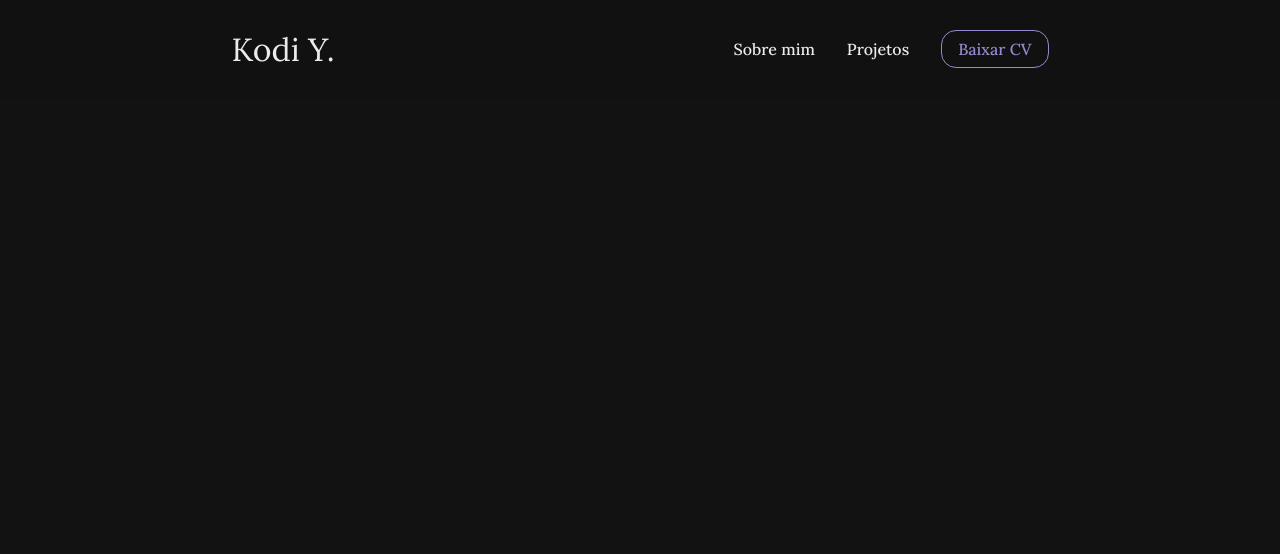
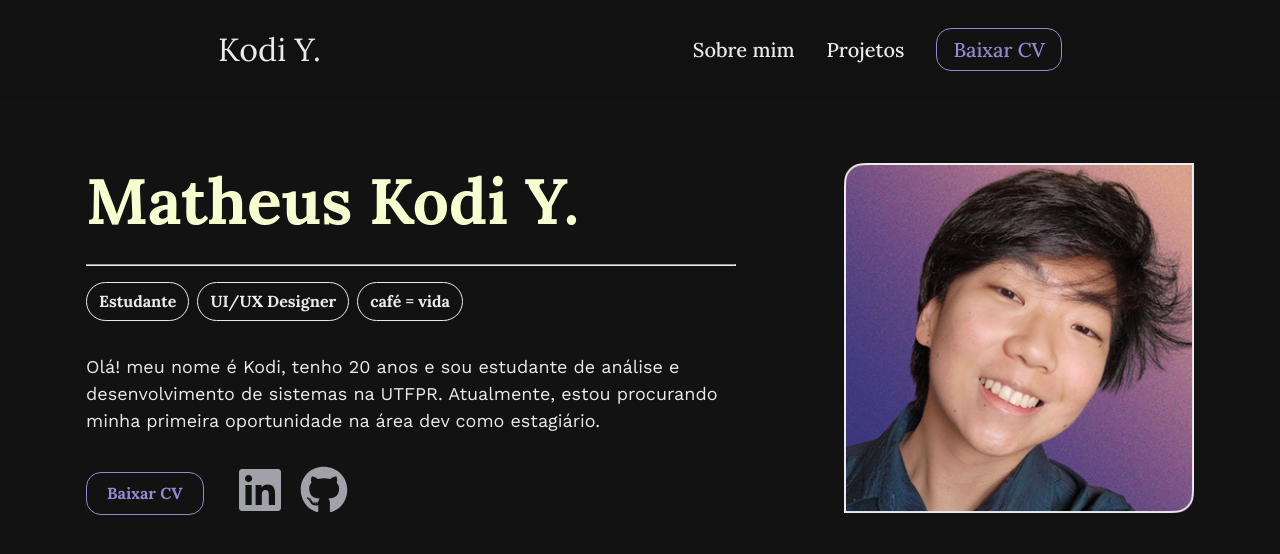
Before and after one commit to MathKodi/personal-website, a React (Vite) app in the folder frontend/: page / in a window 1280 px wide. Shown: the top 554 px of the page. Built offline with nearby package versions, Linux system fonts and the light colour scheme.

Commit message:
feat: add Hero component

```diff
--- a/frontend/src/App.jsx
+++ b/frontend/src/App.jsx
@@ -1,12 +1,16 @@
 import { useState } from 'react'
 import './App.css'
 import Header from './components/Header/Header'
+import Hero from './components/Hero/Hero'
 function App() {
   const [count, setCount] = useState(0)
 
   return (
     <div className="app">
       <Header />
+      <main>
+        <Hero />
+      </main>
     </div>
   )
 }
--- a/frontend/src/components/Header/Header.css
+++ b/frontend/src/components/Header/Header.css
@@ -26,7 +26,7 @@
 }
 
 .navigation a {
-    font-size: 1rem;
+    font-size: 1.25rem;
     font-weight: 500;
 }
 
@@ -35,13 +35,15 @@
 }
 
 .resume-button {
-    background-color: var(--primary-color);
+    background-color: var(--background);
     color: #9888D0;
     padding: 0.5rem 1rem;
     border: 1px solid #9888D0;
     border-radius: var(--border-radius);
     transition: var(--transition);
+    font-size: 1rem;
 }
+
 
 .resume-button:hover {
     background-color: var(--primary-dark);
--- a/frontend/src/components/Hero/Hero.css
+++ b/frontend/src/components/Hero/Hero.css
@@ -0,0 +1,98 @@
+.hero {
+    max-width: 1400px;
+    display: flex;
+    align-items: center;
+    justify-content: space-between;
+    padding: 4rem 2rem;
+}
+
+.hero-content {
+    flex: 1;
+    max-width: 650px;
+  }
+
+  .hero-name {
+    font-size: 4rem;
+    color: var(--primary-color);
+    margin-bottom: 1.5rem;
+    line-height: 1.2;
+  }
+
+  .hero-badges {
+    margin-bottom: 1.5rem;
+    margin-top: 1rem;
+  }
+
+  .hero-description {
+    font-family: "Work Sans", sans-serif;
+    font-size: 1.125rem;
+    color: var(--text-color);
+    margin-bottom: 2rem;
+    line-height: 150%;
+  }
+
+  .hero-links {
+    display: flex;
+    align-items: center;
+
+  }
+
+  .cv-button {
+    background-color: var(--background);
+    color: #9888D0;
+    border: 1px solid #9888D0;
+    border-radius: var(--border-radius);
+    transition: var(--transition);
+    margin-left: 0px;
+    margin-right: 32px;
+    font-size: 1rem;
+    font-weight: 700;
+    padding: 0.5rem 1.25rem;
+}
+
+  .social-links {
+    display: flex;
+    gap: 1rem;
+    margin-left: 0px;
+    margin-right: 32px;
+  }
+
+  .social-links a {
+
+    color: var(--text-secondary);
+    transition: var(--transition);
+  }
+
+  .social-links a:hover {
+    color: var(--primary-color);
+  }
+
+  .hero-image {
+    flex: 0 0 35%;
+    max-width: 350px;
+    transition: var(--transition);
+  }
+
+  .hero-image:hover {
+    transform: translateY(-10px);
+    }
+
+  @media (max-width: 900px) {
+    .hero {
+      flex-direction: column-reverse;
+      text-align: center;
+      padding: 2rem 1rem;
+    }
+
+    .hero-content {
+      margin-top: 2rem;
+    }
+
+    .hero-name {
+      font-size: 2.5rem;
+    }
+
+    .hero-links {
+      justify-content: center;
+    }
+  }
--- a/frontend/src/components/Hero/Hero.jsx
+++ b/frontend/src/components/Hero/Hero.jsx
@@ -0,0 +1,45 @@
+import React from 'react';
+import './Hero.css';
+import { FaLinkedin, FaGithub } from 'react-icons/fa';
+
+const Header = () => {
+  return (
+    <section className='hero' id="about">
+        <div className='hero-content'>
+            <h1 className='hero-name'>Matheus Kodi Y.</h1>
+            <hr className='hero-line'/>
+
+            <div className='hero-badges'>
+                <span className='badge'>Estudante</span>
+                <span className='badge'>UI/UX Designer</span>
+                <span className='badge'>café = vida</span>
+            </div>
+
+            <p className='hero-description'>
+                Olá! meu nome é Kodi, tenho 20 anos e sou estudante
+                de análise e desenvolvimento de sistemas na UTFPR. Atualmente, estou
+                procurando minha primeira oportunidade na área dev como estagiário.
+            </p>
+
+            <div className='hero-links'>
+                <a href='link pra algum lugar' className='cv-button' target="_blank" rel="noopener noreferrer">
+                    Baixar CV
+                </a>
+                <div className="social-links">
+                    <a href="https://linkedin.com/in/your-profile" target="_blank" rel="noopener noreferrer">
+                        <FaLinkedin size={48} />
+                    </a>
+                    <a href="https://github.com/your-username" target="_blank" rel="noopener noreferrer">
+                        <FaGithub size={48} />
+                    </a>
+                </div>
+            </div>
+        </div>
+        <div className='hero-image'>
+            <img src='/images/profile.png' alt='eu' />
+        </div>
+    </section>
+  );
+}
+
+export default Header;
--- a/frontend/src/index.css
+++ b/frontend/src/index.css
@@ -1,5 +1,5 @@
 :root {
-  --primary-color: linear-gradient(to right, #7E5CAD, #FAFAFA); /* Purple color */
+  --primary-color: #F7FFD1; /* Purple color */
   --primary-dark: #7C3AED;
   --secondary-color: #1E1E1E; /* Dark background */
   --text-color: #EBEBEB;
@@ -53,6 +53,32 @@ img {
   max-width: 100%;
   height: auto;
 }
+
+.badge {
+  background-color: var(--background);
+  color: var(--text-color);
+  padding: 0.35rem 0.75rem;
+  border: 1px solid var(--text-color);
+  border-radius: 9999px;
+  font-size: 1rem;
+  font-weight: 700;
+  margin-right: var(--spacing-xs);
+  margin-bottom: var(--spacing-xs);
+  display: inline-block;
+}
+
+.section-title {
+  font-size: 1.75rem;
+  margin-bottom: var(--spacing-sm);
+  color: var(--text-color);
+}
+
+.divider {
+  height: 2px;
+  background-color: var(--border-color);
+  margin-bottom: var(--spacing-lg);
+}
+
 /* Button styles */
 .resume-button, .cv-button {
   background-color: var(--primary-color);
```
